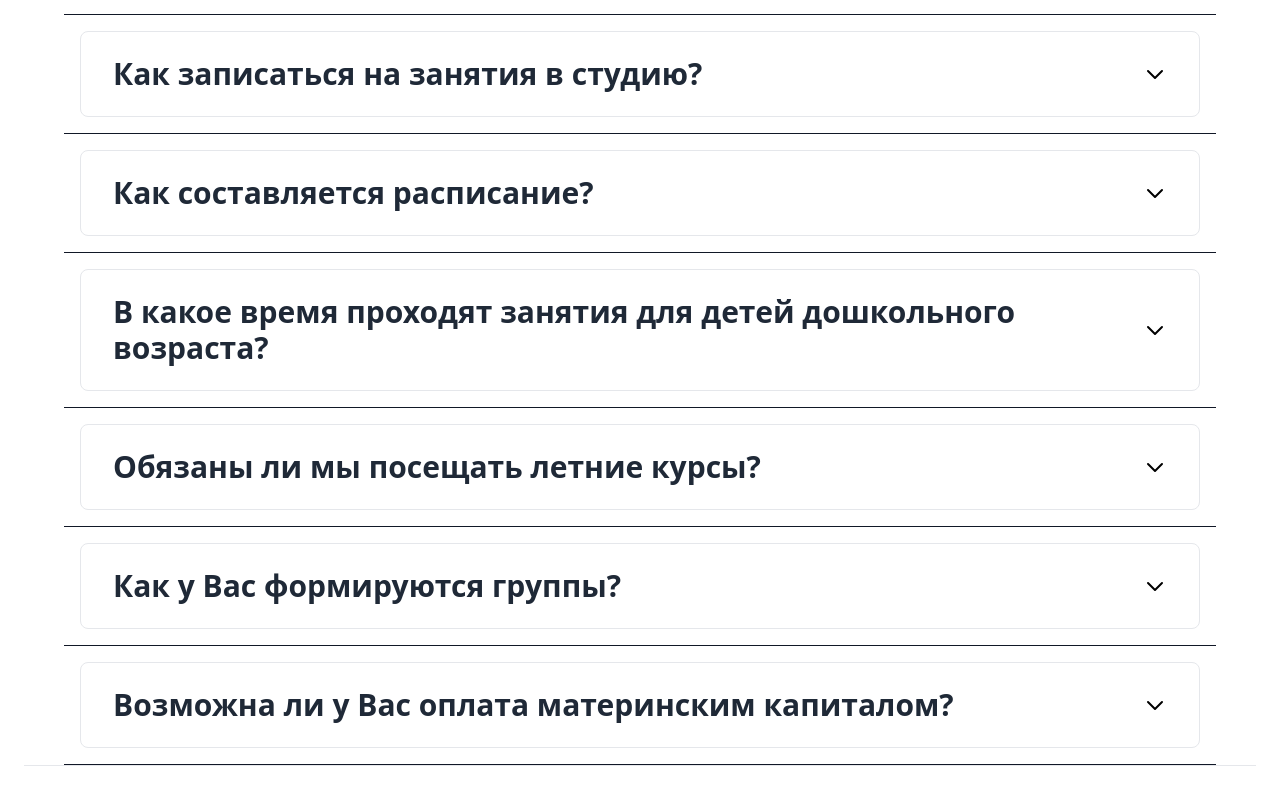
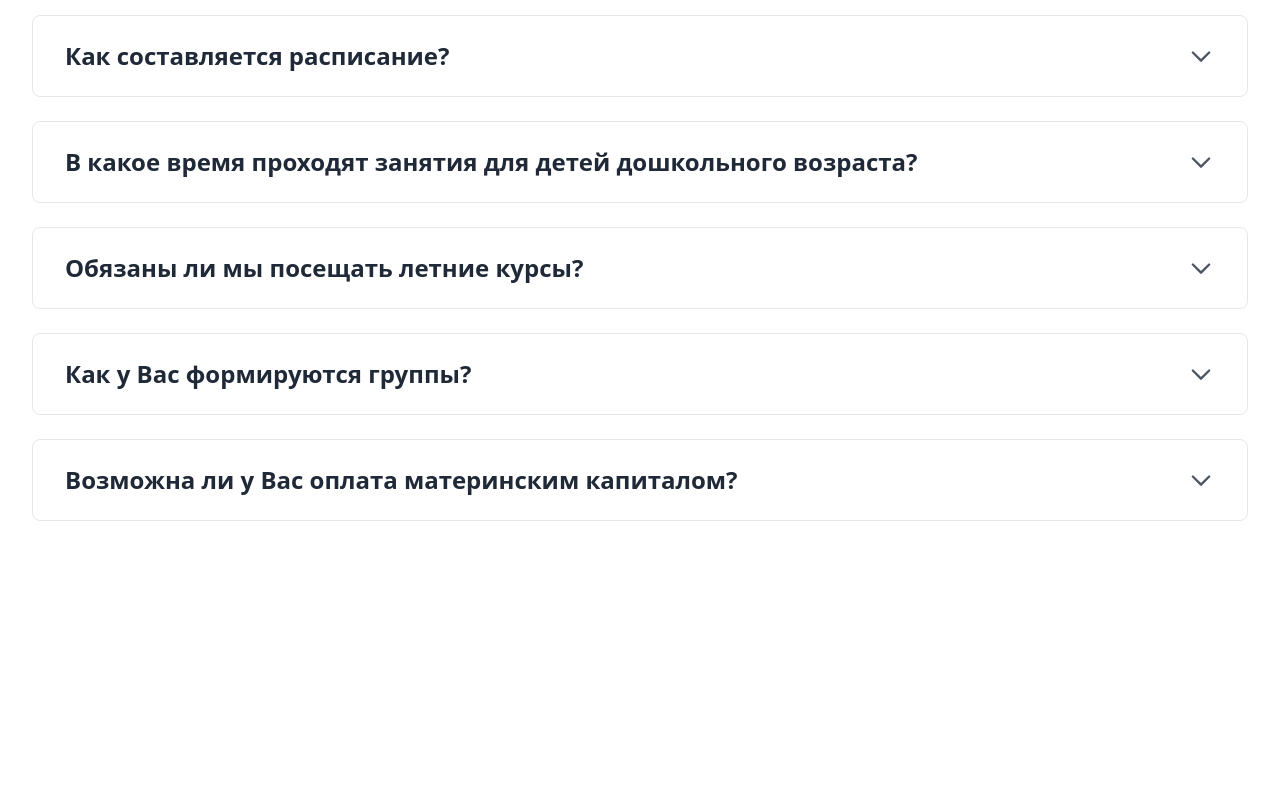
Before and after one commit to TakaMorY/dlc_stusio, a Nuxt app: page / in a window 1280 px wide. Shown: the part 5228-6020 px from the top of the page. Built offline with nearby package versions, Linux system fonts and the light colour scheme.

Commit message:
finish10

```diff
--- a/components/FAQ.vue
+++ b/components/FAQ.vue
@@ -1,17 +1,19 @@
 <template>
-    <div class="w-full pt-48 px-4 sm:px-6">
-        <h2 class="text-5xl font-bold text-center mb-12">Часто задаваемые вопросы</h2>
+    <div class="w-full py-12 md:py-24 px-4 sm:px-6 lg:px-8">
+        <div class="max-w-7xl mx-auto">
+            <h2 class="text-4xl md:text-5xl font-bold text-center mb-8 md:mb-12">Часто задаваемые вопросы</h2>
 
-
-        <div class="max-w-6xl mx-auto">
-            <div v-for="(item, index) in faqItems" :key="index" class="border-b border-gray-900">
-                <div class="border border-gray-200 rounded-lg overflow-hidden transition-all duration-200 m-4"
-                    :class="{ 'ring-2 ring-primary-500': activeIndex === index }">
+            <div class="space-y-4 md:space-y-6">
+                <div v-for="(item, index) in faqItems" :key="index"
+                    class="border border-gray-200 rounded-lg overflow-hidden transition-all duration-200 bg-white">
                     <button @click="toggleItem(index)"
-                        class="w-full px-8 py-6 text-left flex justify-between items-center focus:outline-none hover:bg-gray-50 transition-colors duration-200">
-                        <span class="text-3xl font-semibold text-gray-800">{{ item.question }}</span>
-                        <span class="ml-6 shrink-0">
-                            <svg class="w-6 h-6 transition-transform duration-300"
+                        class="w-full px-6 py-5 md:px-8 md:py-6 text-left flex justify-between items-center focus:outline-none hover:bg-gray-50 transition-colors duration-200"
+                        aria-expanded="activeIndex === index" :aria-controls="'faq-item-' + index">
+                        <span class="text-xl md:text-2xl font-semibold text-gray-800 text-left">
+                            {{ item.question }}
+                        </span>
+                        <span class="ml-4 shrink-0">
+                            <svg class="w-6 h-6 md:w-7 md:h-7 transition-transform duration-300 text-gray-600"
                                 :class="{ 'transform rotate-180': activeIndex === index }" fill="none"
                                 stroke="currentColor" viewBox="0 0 24 24" xmlns="http://www.w3.org/2000/svg">
                                 <path stroke-linecap="round" stroke-linejoin="round" stroke-width="2"
@@ -21,26 +23,29 @@
                     </button>
 
                     <transition enter-active-class="transition duration-200 ease-out"
-                        enter-from-class="transform opacity-0" enter-to-class="transform opacity-100"
-                        leave-active-class="transition duration-150 ease-in" leave-from-class="transform opacity-100"
-                        leave-to-class="transform opacity-0">
-                        <div v-show="activeIndex === index" class="px-8 pb-8 pt-2 bg-gray-50">
-                            <p class="text-gray-900 text-xl leading-relaxed">{{ item.answer }}</p>
+                        enter-from-class="transform opacity-0 -translate-y-2"
+                        enter-to-class="transform opacity-100 translate-y-0"
+                        leave-active-class="transition duration-150 ease-in"
+                        leave-from-class="transform opacity-100 translate-y-0"
+                        leave-to-class="transform opacity-0 -translate-y-2">
+                        <div v-show="activeIndex === index" :id="'faq-item-' + index"
+                            class="px-6 pb-6 md:px-8 md:pb-8 pt-0 bg-gray-50">
+                            <p class="text-gray-900 text-lg md:text-xl leading-relaxed">
+                                {{ item.answer }}
+                            </p>
                         </div>
                     </transition>
                 </div>
             </div>
         </div>
-        <hr>
     </div>
 </template>
-
 
 <script setup>
 const faqItems = [
     {
-        question: "Делаете ли Вы перерасчет,если ребёнок отсутствует?",
-        answer: "Перерасчеты у нас не предусмотрены,не зависимо от причин отсутствия."
+        question: "Делаете ли Вы перерасчет, если ребёнок отсутствует?",
+        answer: "Перерасчеты у нас не предусмотрены, не зависимо от причин отсутствия."
     },
     {
         question: "По каким учебникам работает студия?",
@@ -48,7 +53,7 @@ const faqItems = [
     },
     {
         question: "Как записаться на занятия в студию?",
-        answer: " Для того чтобы начать обучение,необходимо заполнить анкету на таплинк (TL) и написать на WhatsApp.  Далее мы приглашаем на собеседование-тестирование,где Преподаватель оценит текущий уровень ребенка и подберет подходящий формат обучения. Родители же смогут задать все интересующие вопросы по организации процесса обучения Преподавателю после тестирования."
+        answer: "Для того чтобы начать обучение, необходимо заполнить анкету на таплинк (TL) и написать на WhatsApp. Далее мы приглашаем на собеседование-тестирование, где Преподаватель оценит текущий уровень ребенка и подберет подходящий формат обучения. Родители же смогут задать все интересующие вопросы по организации процесса обучения Преподавателю после тестирования."
     },
     {
         question: "Как составляется расписание?",
@@ -60,11 +65,11 @@ const faqItems = [
     },
     {
         question: "Обязаны ли мы посещать летние курсы?",
-        answer: "Летние курсы обязательны для посещения ,если вы планируете продолжить обучение в Студии в новом учебном году. Вы можете выбрать один из летних месяцев для посещения одной из Летних программ."
+        answer: "Летние курсы обязательны для посещения, если вы планируете продолжить обучение в Студии в новом учебном году. Вы можете выбрать один из летних месяцев для посещения одной из Летних программ."
     },
     {
         question: "Как у Вас формируются группы?",
-        answer: "Группы формируются по результатам собеседования-тестирования,которое обязательно проходит каждый наш студент. Мы придерживаемся разноуровневого подхода,где ребята распределяются по группам с зависимости от текущих знаний,а не по классам или возрасту."
+        answer: "Группы формируются по результатам собеседования-тестирования, которое обязательно проходит каждый наш студент. Мы придерживаемся разноуровневого подхода, где ребята распределяются по группам с зависимости от текущих знаний, а не по классам или возрасту."
     },
     {
         question: "Возможна ли у Вас оплата материнским капиталом?",
@@ -79,9 +84,21 @@ const toggleItem = (index) => {
 };
 </script>
 
-<style>
-/* Дополнительные стили, если нужно */
-.ring-primary-500 {
-    --tw-ring-color: #000000;
+<style scoped>
+/* Убираем outline при фокусе */
+button:focus {
+    outline: none;
+}
+
+/* Плавная анимация */
+.faq-item-enter-active,
+.faq-item-leave-active {
+    transition: all 0.3s ease;
+}
+
+.faq-item-enter-from,
+.faq-item-leave-to {
+    opacity: 0;
+    transform: translateY(-10px);
 }
 </style>
--- a/components/TestimonialsCarousel.vue
+++ b/components/TestimonialsCarousel.vue
@@ -109,7 +109,7 @@ const teachers = [
     {
         name: 'Мирослава Демьяновна',
         avatar: '/images/teachers/admin.jpg',
-        specialization: 'администратор студии',
+        specialization: 'Администратор студии',
         description: '',
         experience: 3
     },
```
